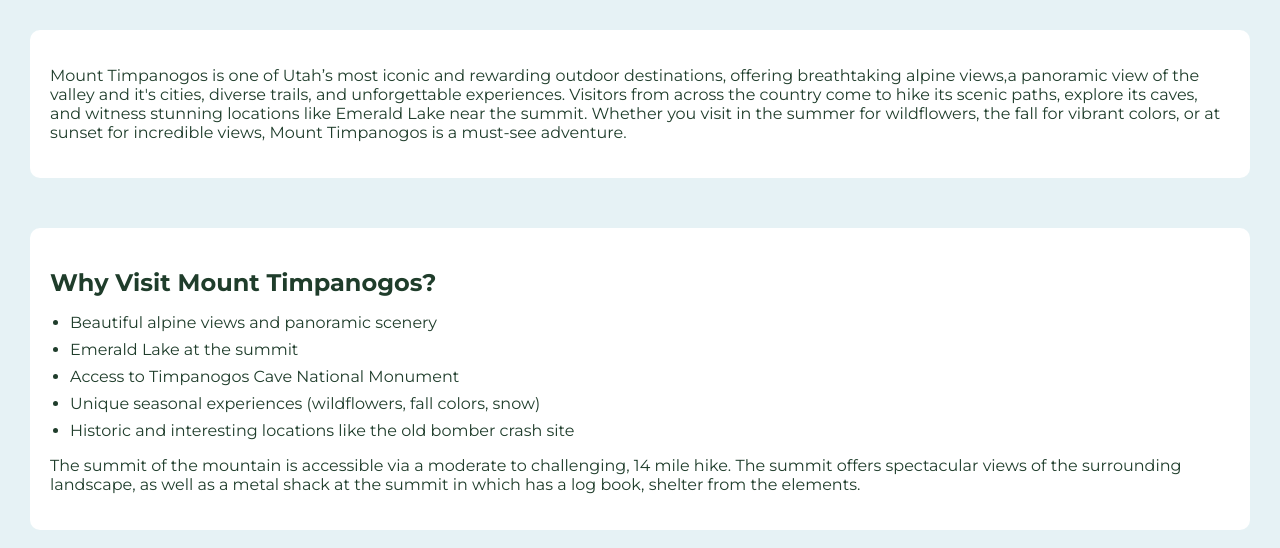
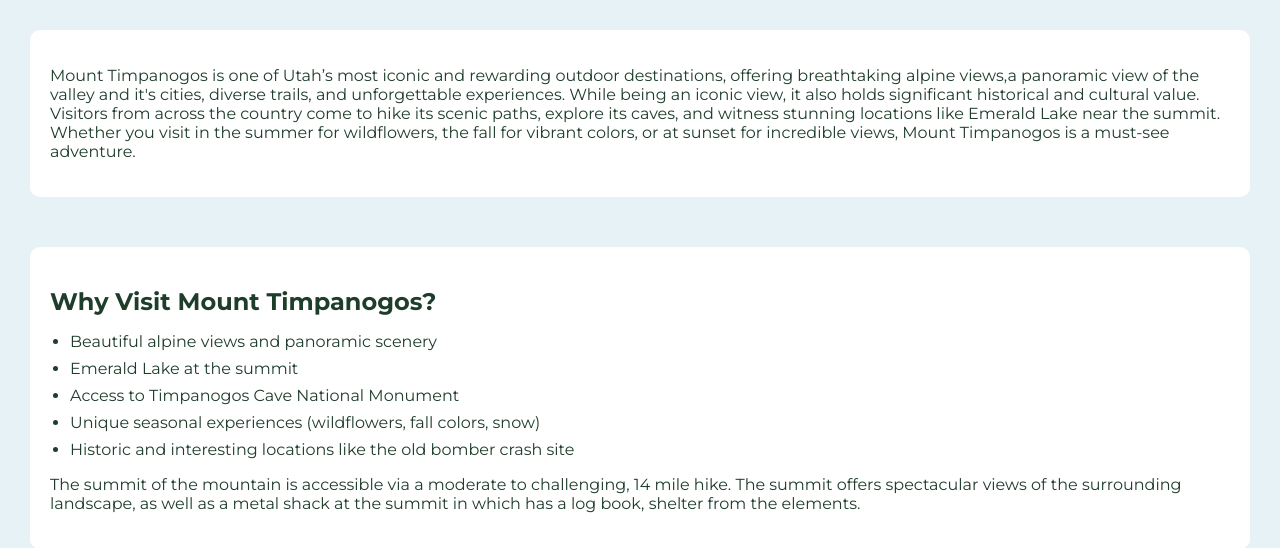
Before and after one commit to NerdwhoDoesNotProgram/IB_CSP, a Flask app: page / in a window 1280 px wide. Shown: the part 110-658 px from the top of the page. Run offline with Flask 3, Linux system fonts and the light colour scheme.

Commit message:
??? IMAGE???

```diff
--- a/webdev/Staycation_project/templates/index.html
+++ b/webdev/Staycation_project/templates/index.html
@@ -23,7 +23,7 @@
         <!-- DESCRIPTION -->
         <section class="description">
             <p>
-                Mount Timpanogos is one of Utah’s most iconic and rewarding outdoor destinations, offering breathtaking alpine views,a panoramic view of the valley and it's cities, diverse trails, and unforgettable experiences. Visitors from across the country come to hike its scenic paths, explore its caves, and witness stunning locations like Emerald Lake near the summit. Whether you visit in the summer for wildflowers, the fall for vibrant colors, or at sunset for incredible views, Mount Timpanogos is a must-see adventure.
+                Mount Timpanogos is one of Utah’s most iconic and rewarding outdoor destinations, offering breathtaking alpine views,a panoramic view of the valley and it's cities, diverse trails, and unforgettable experiences. While being an iconic view, it also holds significant historical and cultural value. Visitors from across the country come to hike its scenic paths, explore its caves, and witness stunning locations like Emerald Lake near the summit. Whether you visit in the summer for wildflowers, the fall for vibrant colors, or at sunset for incredible views, Mount Timpanogos is a must-see adventure.
             </p>
         </section>
 
@@ -57,6 +57,9 @@
                 <img src="{{ url_for('static', filename='images/timp_fall.jpg') }}"
                      alt="Timpanogos Fall Colors">
 
+                <img src="{{ url_for('static', filename='images/timp_summit.jpg') }}"
+                     alt="View of valley from Timpanogos Summit">
+
             </div>
         </section>
 
```
Also changed, not shown: webdev/Staycation_project/static/images/timp-sunset.jpg (deleted), webdev/Staycation_project/static/images/timp_sunset.jpg (added).
